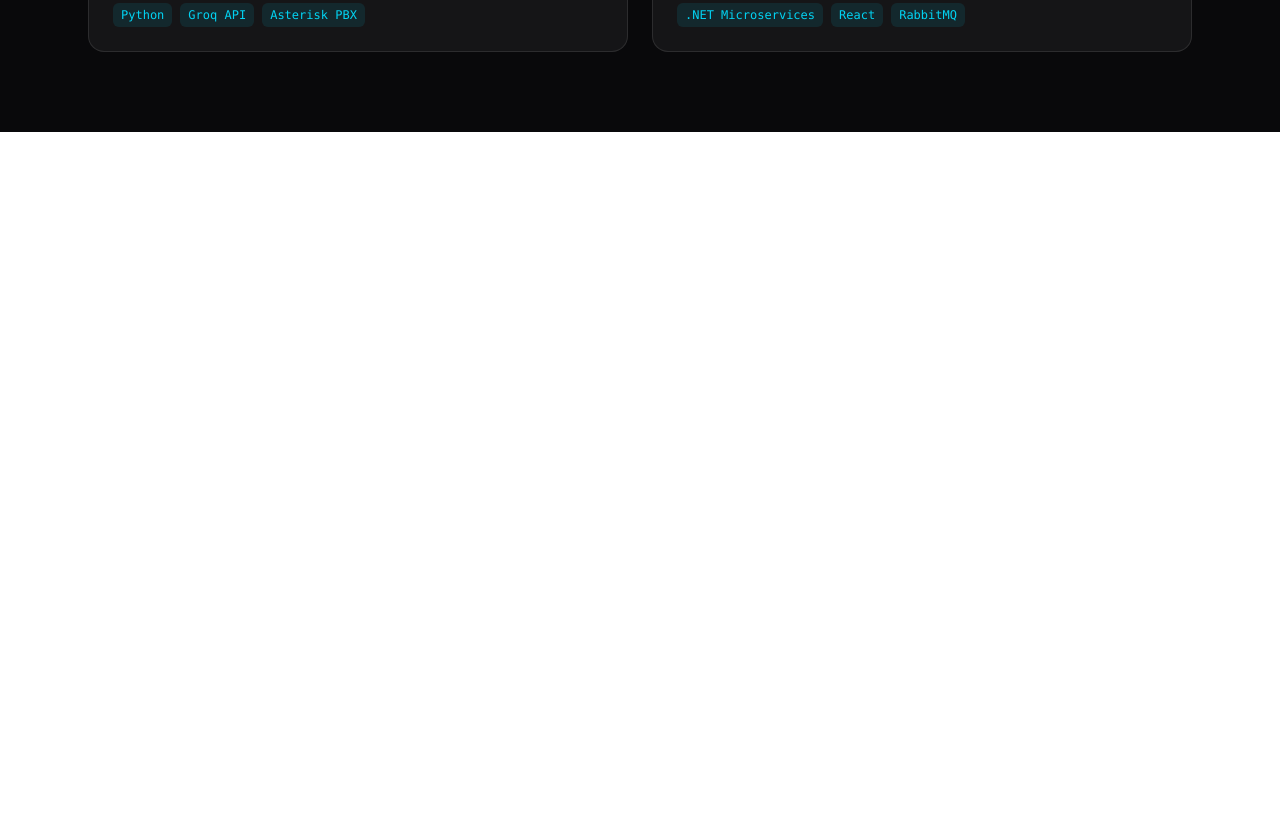
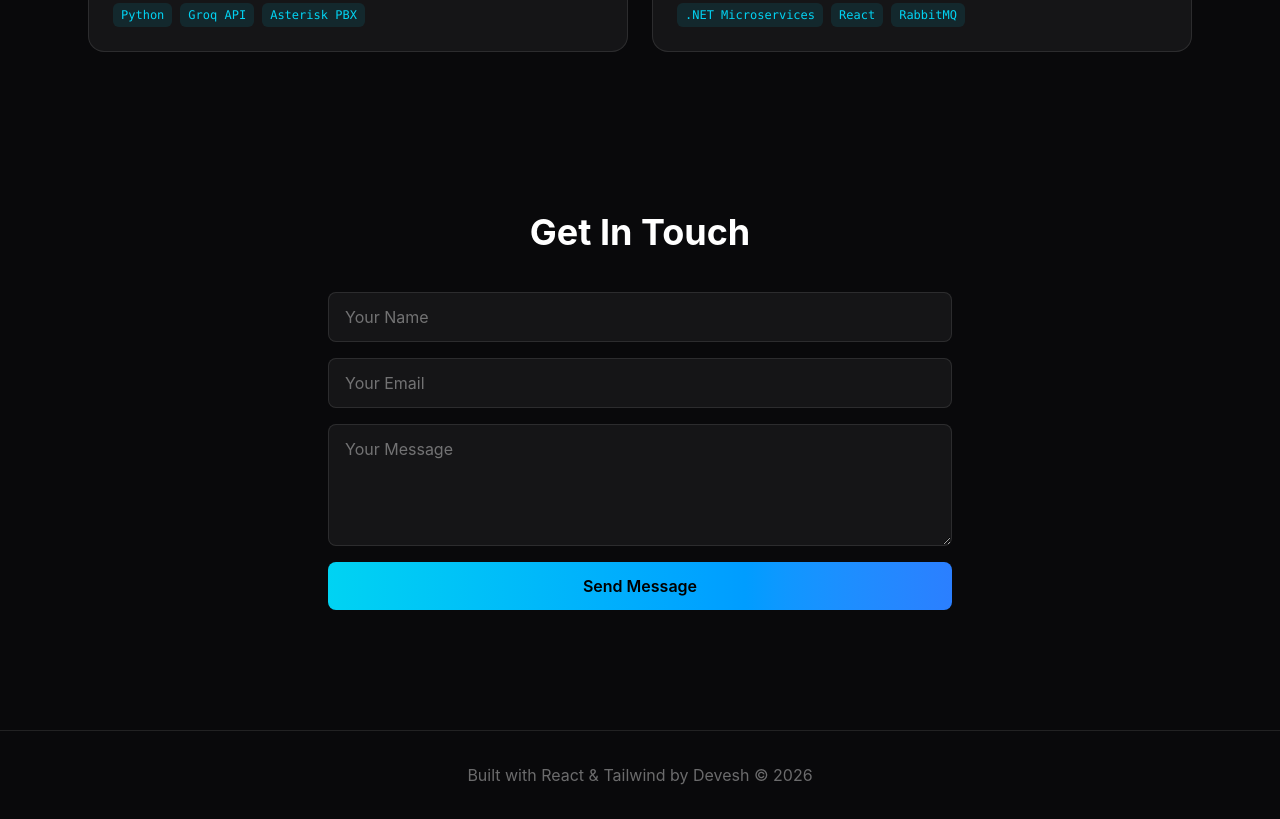
Before and after one commit to devesh905/portfolio, a React app: page / in a window 1280 px wide. Shown: the part 1320-2139 px from the top of the page. Before the commit the page ends 1452 px from the top, so only its background shows below. Built offline with nearby package versions, Linux system fonts and the light colour scheme; the HTML template or start-up script is replaced by a standard one.

Commit message:
feat: add Contact section and Footer component for user interaction

```diff
--- a/src/App.jsx
+++ b/src/App.jsx
@@ -1,6 +1,8 @@
 import Navbar from './components/Navbar';
 import Hero from './sections/Hero';
 import Projects from './sections/Projects';
+import Contact from './sections/Contact';
+import Footer from './components/Footer';
 
 function App() {
   return (
@@ -8,6 +10,8 @@ function App() {
    <Navbar name="Devesh" title="Portfolio" />
    <Hero />
    <Projects />
+   <Contact />
+   <Footer />
     </div>
   );
 }
--- /dev/null
+++ b/src/components/Footer.jsx
@@ -0,0 +1,9 @@
+function Footer() {
+  return (
+    <footer className="text-center text-white/40 py-8 border-t border-white/10 mt-10">
+      <p>Built with React & Tailwind by Devesh © 2026</p>
+    </footer>
+  );
+}
+
+export default Footer;
--- /dev/null
+++ b/src/sections/Contact.jsx
@@ -0,0 +1,56 @@
+import { useState } from "react";
+
+function Contact() {
+  const [formData, setFormData] = useState({ name: "", email: "", message: "" });
+
+  function handleChange(e) {
+    setFormData({ ...formData, [e.target.name]: e.target.value });
+  }
+
+  function handleSubmit(e) {
+    e.preventDefault();
+    console.log("Form submitted:", formData);
+  }
+
+  return (
+    <section id="contact" className="px-6 py-20 max-w-2xl mx-auto">
+      <h2 className="text-4xl font-bold text-white mb-10 text-center">
+        Get In Touch
+      </h2>
+      <form onSubmit={handleSubmit} className="flex flex-col gap-4">
+        <input
+          type="text"
+          name="name"
+          placeholder="Your Name"
+          value={formData.name}
+          onChange={handleChange}
+          className="bg-white/5 border border-white/10 rounded-lg px-4 py-3 text-white placeholder-white/40 focus:outline-none focus:border-cyan-400 transition-colors"
+        />
+        <input
+          type="email"
+          name="email"
+          placeholder="Your Email"
+          value={formData.email}
+          onChange={handleChange}
+          className="bg-white/5 border border-white/10 rounded-lg px-4 py-3 text-white placeholder-white/40 focus:outline-none focus:border-cyan-400 transition-colors"
+        />
+        <textarea
+          name="message"
+          placeholder="Your Message"
+          rows="4"
+          value={formData.message}
+          onChange={handleChange}
+          className="bg-white/5 border border-white/10 rounded-lg px-4 py-3 text-white placeholder-white/40 focus:outline-none focus:border-cyan-400 transition-colors"
+        ></textarea>
+        <button
+          type="submit"
+          className="bg-gradient-to-r from-cyan-400 to-blue-500 text-black font-semibold py-3 rounded-lg hover:opacity-90 transition-opacity"
+        >
+          Send Message
+        </button>
+      </form>
+    </section>
+  );
+}
+
+export default Contact;
```
